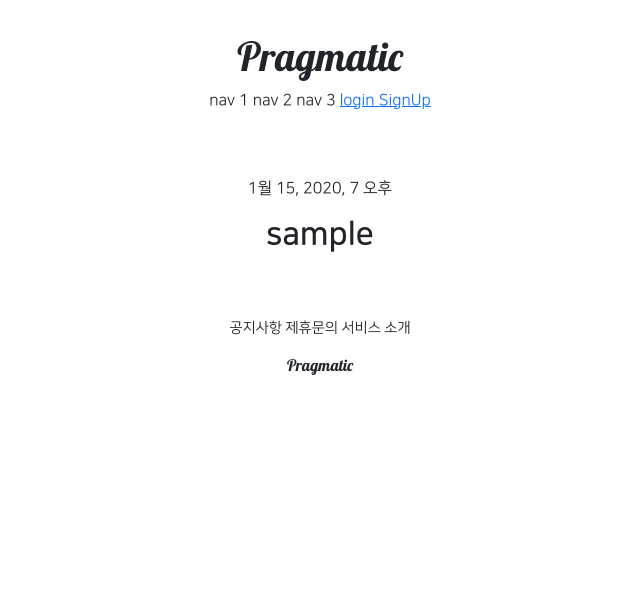
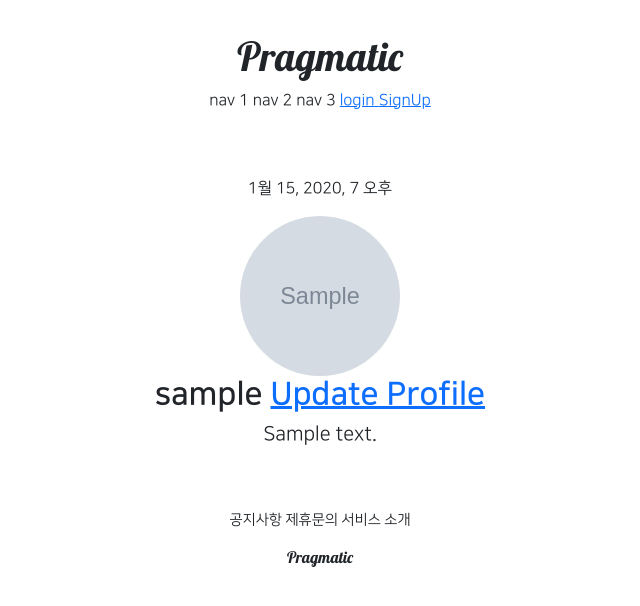
Before and after one commit to kmnkit/django-pinterest, a Django app: page /accounts/detail/1/ in a window 1280 px wide. Shown: the top 606 px of the page, without its empty margins (320-960 px from the left). Run offline with Django 3.2, Linux system fonts and the light colour scheme; tables that the repository leaves empty hold one stand-in row (values such as "Sample post"); grey boxes marked "Sample" are stand-in pictures; some libraries are stand-ins or nearby versions.

Commit message:
profile update

```diff
--- a/accountapp/templates/accountapp/detail.html
+++ b/accountapp/templates/accountapp/detail.html
@@ -5,10 +5,20 @@
     <div>
         <div style="text-align: center; max-width:500px; margin: 4rem auto;">
             <p>{{ target_user.date_joined }}</p>
+            <img
+                src="{{ target_user.profile.image.url }}"
+                style="height: 10rem; width: 10rem; border-radius: 10rem;"
+            >
             {% if target_user.profile %}
                 <h2 style="font-family: 'NanumSquareOTFBold';">
                     {{ target_user.profile.nickname }}
+                    <a href="{% url 'profileapp:update' target_user.profile.pk %}">
+                        Update Profile
+                    </a>
                 </h2>
+                <h5 style="margin-bottom: 3rem; ">
+                    {{ target_user.profile.message }}
+                </h5>
             {% else %}
                 <a href="{% url 'profileapp:create' %}">
                     <h2 style="font-family: 'NanumSquareOTFBold';">
--- a/pragmatic/urls.py
+++ b/pragmatic/urls.py
@@ -1,3 +1,5 @@
+from django.conf import settings
+from django.conf.urls.static import static
 from django.contrib import admin
 from django.urls import path, include
 
@@ -6,3 +8,5 @@ urlpatterns = [
     path("accounts/", include("accountapp.urls")),
     path("profiles/", include("profileapp.urls")),
 ]
+
+urlpatterns += static(settings.MEDIA_URL, document_root=settings.MEDIA_ROOT)
--- a/profileapp/urls.py
+++ b/profileapp/urls.py
@@ -1,7 +1,8 @@
-from profileapp.views import ProfileCreateView
+from profileapp.views import ProfileCreateView, ProfileUpdateView
 from django.urls import path
 
 app_name = "profileapp"
 urlpatterns = [
     path("create/", ProfileCreateView.as_view(), name="create"),
+    path("update/<int:pk>", ProfileUpdateView.as_view(), name="update"),
 ]
```
Also changed, not shown: profileapp/decorators.py (added, +12 -0 lines), profileapp/templates/profileapp/update.html (added, +15 -0 lines), profileapp/views.py (+13 -1 lines).
